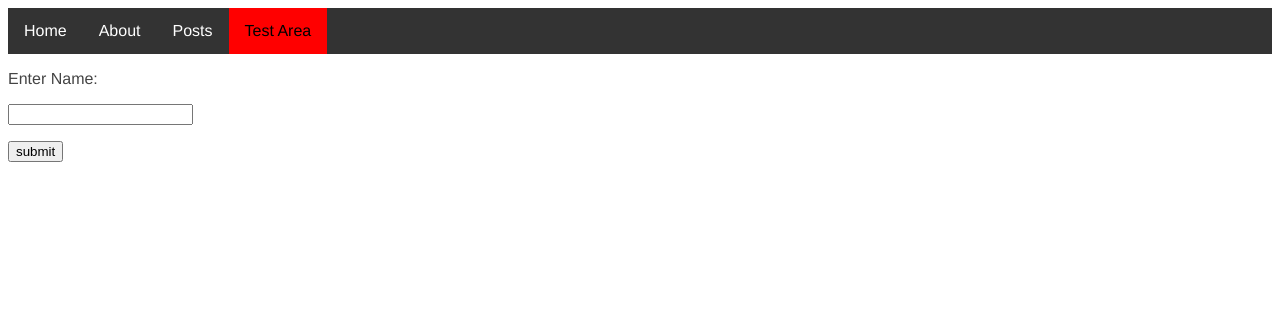
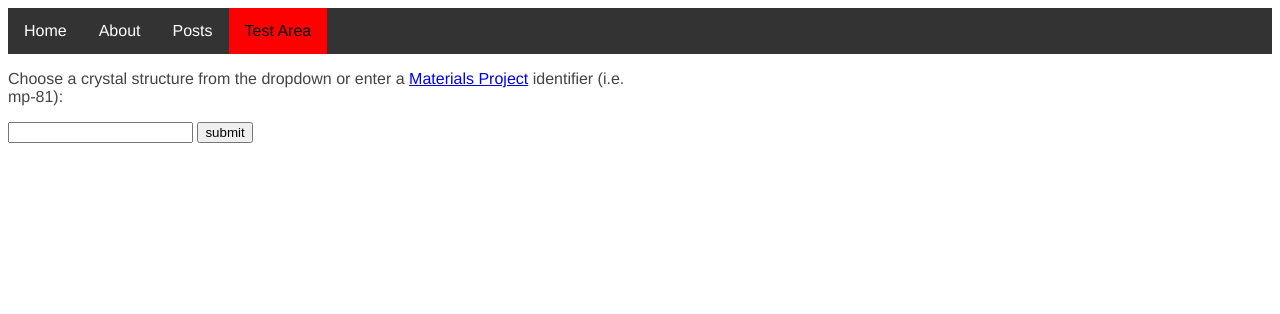
Before and after one commit to tcpekin/flask_site, a Flask app: page /test/ in a window 1280 px wide. Shown: the top 314 px of the page. Run offline with Flask 2, Linux system fonts and the light colour scheme.

Commit message:
can enter arbitrary mp identifiers now!

```diff
--- a/blog.py
+++ b/blog.py
@@ -38,8 +38,8 @@ def about():
     return render_template("about.html", content=content)
 
 
+# @app.route("/test/<structure>")
 @app.route("/test/")
-@app.route("/test/<structure>")
 def test(structure=None):
     structure = structure
     # print(name)
@@ -56,19 +56,21 @@ def test(structure=None):
     return render_template("test.html", success=success, structure=structure)
 
 
-@app.route("/test/img/structure_plot.png")
-def plot_structure_png():
-    fig = create_structure_figure()
+@app.route("/test/img/<structure>_structure_plot.png")
+def plot_structure_png(structure=None):
+    fig = create_structure_figure(structure=structure)
     output = io.BytesIO()
     FigureCanvas(fig).print_png(output)
+    plt.close(fig)
     return Response(output.getvalue(), mimetype="image/png")
 
 
-@app.route("/test/img/dp_plot.png")
-def plot_dp_png():
-    fig = create_dp_figure()
+@app.route("/test/img/<structure>_dp_plot.png")
+def plot_dp_png(structure=None):
+    fig = create_dp_figure(structure=structure)
     output = io.BytesIO()
     FigureCanvas(fig).print_png(output)
+    plt.close(fig)
     return Response(output.getvalue(), mimetype="image/png")
 
 
--- a/figs.py
+++ b/figs.py
@@ -9,32 +9,35 @@ from matplotlib.figure import Figure
 MP_API_KEY = "gSuVxl9wuF65iSH0DFGBkPNqzlqj60eD"
 
 
-def create_structure_figure():
+def create_structure_figure(structure="mp-81"):
     fig = Figure(dpi=200)
     axis = fig.add_subplot(1, 1, 1)
     crystal = py4DSTEM.process.diffraction.Crystal.from_pymatgen_structure(
-        "mp-81",
+        structure=structure,
         MP_key=MP_API_KEY,
     )
     fig, ax = crystal.plot_structure(returnfig=True, zone_axis_lattice=(1, 1, 1))
     # xs = range(100)
     # ys = [np.random.randint(1, 50) for x in xs]
     # axis.plot(xs, ys)
+    ax.set_position([0,0,1,1])
     return fig
 
 
-def create_dp_figure():
+def create_dp_figure(structure="mp-81"):
     fig = Figure(dpi=100)
-    axis = fig.add_subplot(1, 1, 1)
+    ax = fig.add_subplot(1, 1, 1)
     crystal = py4DSTEM.process.diffraction.Crystal.from_pymatgen_structure(
-        "mp-81",
+        structure=structure,
         MP_key=MP_API_KEY,
     )
     crystal.calculate_structure_factors(1.5)
     crystal.setup_diffraction(accelerating_voltage=200e3)
     pattern = crystal.generate_diffraction_pattern(zone_axis_lattice=(1, 1, 1))
     fig, ax = py4DSTEM.process.diffraction.crystal_viz.plot_diffraction_pattern(
-        pattern, returnfig=True
+        pattern, returnfig=True, figsize=(6,6)
     )
-    fig.tight_layout()
+    # fig.tight_layout()
+    # ax.set_position([0.05,0.05,.95,.95])
+
     return fig
--- a/static/css/main.css
+++ b/static/css/main.css
@@ -58,15 +58,22 @@ li a.navbar-test:hover {
 }
 
 /* Three image containers (use 25% for four, and 50% for two, etc) */
-.img_col {
-  /* float: left; */
-  height: 300px;
+.img_col_l {
+  float: left;
+  width: 66.66%;
   padding: 5px;
+}
+
+.img_col_r {
+  float: left;
+  width: 33.33%;
+  padding: 5px;
+  padding-top: 10%;
 }
 
 .img_row {
   display: flex;
-  align-items: center;
+  align-items: left;
   justify-content: center;
 }
 
--- a/templates/test.html
+++ b/templates/test.html
@@ -1,21 +1,36 @@
 <!DOCTYPE html>
 {% extends "layout.html" %} {% block body %}
 
-<form action="/test" method="get">
-  <p>Enter Name:</p>
+<!-- <form action="/test" method="get">
+  <p>Enter a <a href="https://materialsproject.org/">Materials Project</a> identifier (i.e. mp-81):</p>
   <p><input type="text" name="structure" /></p>
   <p><input type="submit" value="submit" /></p>
+</form> -->
+
+<form action="/test" method="get">
+  <p>Choose a crystal structure from the dropdown or enter a <a href="https://materialsproject.org/">Materials Project</a> identifier (i.e. mp-81):</p>
+  <input type="text" list="cars" name="structure" />
+  <datalist id="cars">
+    <option value="mp-81" label="FCC (Au)">asdf</option>
+    <option value="mp-127" label="BCC (Na)"></option>
+    <option value="mp-79" label="HCP (Ti)"></option>
+    <option value="mp-2658" label="interpenetrating Simple Cubic (AlFe)"></option>
+    <option value="mp-149" label="Diamond Cubic (Si)"></option>
+    <option value="mp-22862" label="interpenetrating FCC (NaCl)"></option>
+  </datalist>
+  <input type="submit" value="submit" />
 </form>
 
 <!-- <br> -->
 {% if success == True %}
-<p>My name is {{structure}}.</p>
+<p>The structure is <a href="{{'https://materialsproject.org/materials/{}'.format(structure)}}">{{structure}}</a> and the zone axis is [111].</p>
+
 <div class="img_row">
-  <div class="img_col">
-    <img src="/test/img/structure_plot.png" alt="Crystal Structure" />
+  <div class="img_col_l">
+    <img src="{{'/test/img/{}_dp_plot.png'.format(structure)}}" alt="Diffraction Pattern" />
   </div>
-  <div class="img_col">
-    <img src="/test/img/dp_plot.png" alt="Diffraction Pattern" />
+  <div class="img_col_r">
+    <img src="{{'/test/img/{}_structure_plot.png'.format(structure)}}" alt="Crystal Structure" margin_top=20% />
   </div>
 </div>
 {% else %} {% endif %} {% endblock %}
```
